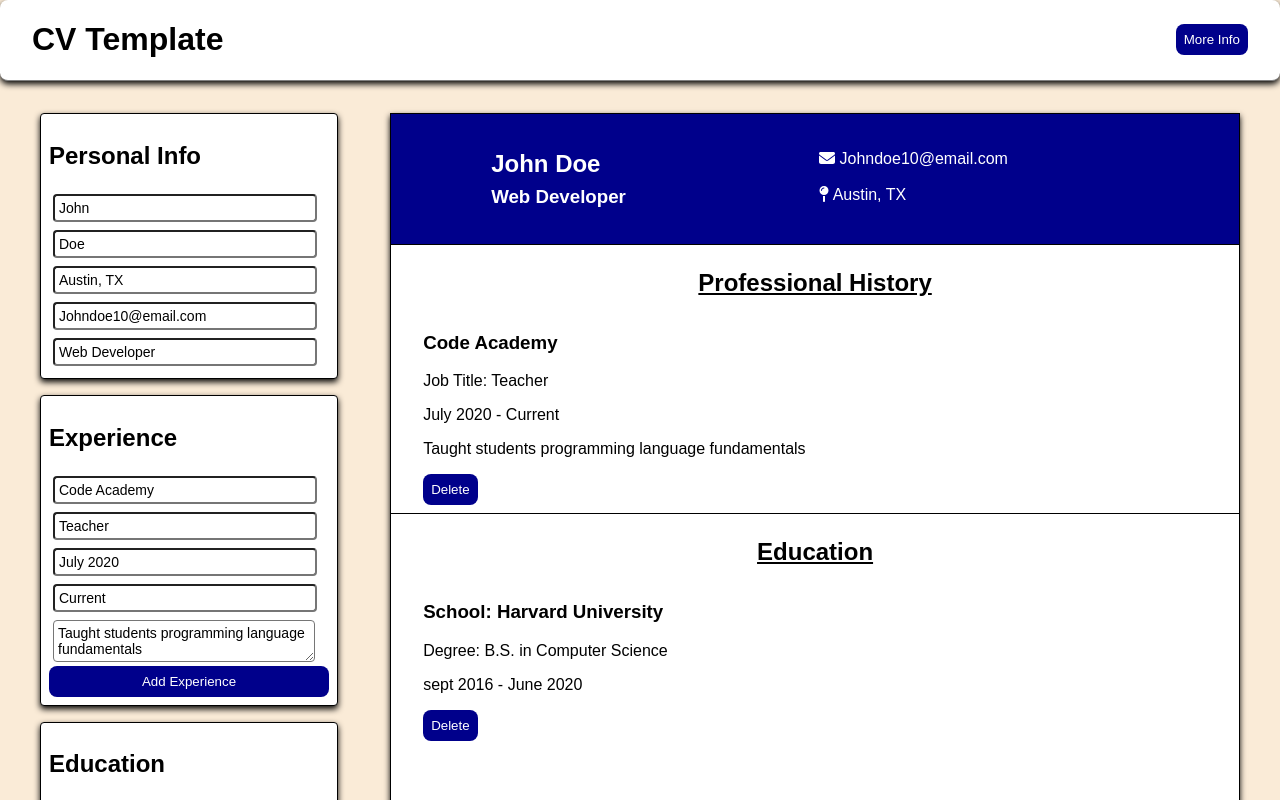
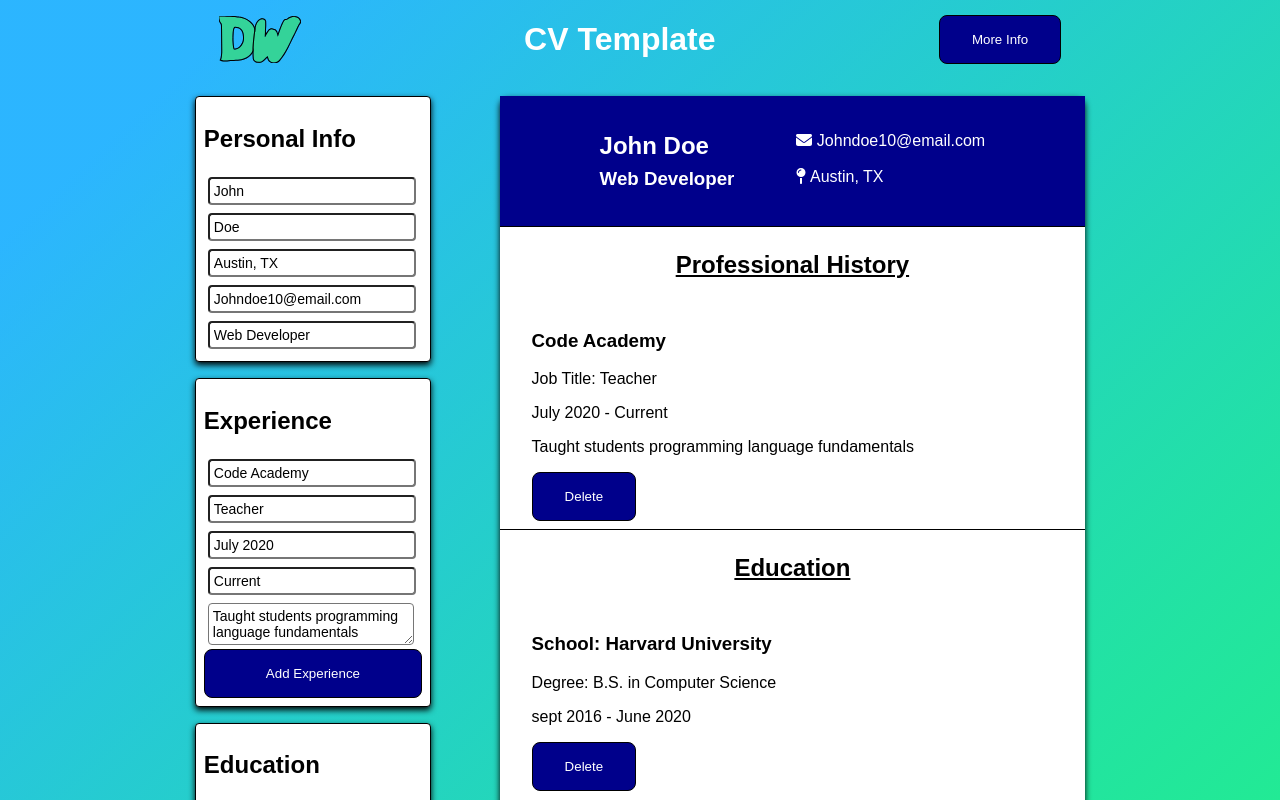
Before and after one commit to Dillonpw/cv-template, a React (Vite) app: page / in a window 1280 px wide. Shown: the top 800 px of the page. Built offline with nearby package versions, Linux system fonts and the light colour scheme.

Commit message:
update styles

```diff
--- a/src/header.jsx
+++ b/src/header.jsx
@@ -1,3 +1,5 @@
+
+
 export default function Header() {
     function handleMoreInfo(e) {
         e.preventDefault();
@@ -8,6 +10,7 @@ export default function Header() {
     }
     return (
         <div className="header">
+            <img src="src/assets/logo.svg" alt="Logo"/>
             <h1>CV Template</h1>
             <button onClick={handleMoreInfo}>More Info</button>
         </div>
--- a/src/index.css
+++ b/src/index.css
@@ -3,49 +3,64 @@
     font-size: 16px;
 }
 
+html,
 body {
+    display: flex;
+    justify-content: center;
+    align-items: center;
+    min-height: 100vh;
+    width: 100vw;
+    margin: 0;
     padding: 0;
-    margin: 0;
     box-sizing: border-box;
-    background-color: antiquewhite;
+    background: linear-gradient(
+        to bottom right,
+        rgba(23, 174, 255, 0.699) 10%,
+        rgb(35, 243, 132)
+    );
+    overflow-x: hidden;
+    overscroll-behavior: none;
 }
 
 .header {
     display: flex;
     justify-content: space-between;
     align-items: center;
-    border-bottom: 1px solid gray;
     padding: 0 2rem;
     margin-bottom: 1rem;
-    box-shadow: 0px 3px 6px 0px;
-    background-color: white;
+    color: white;
     border-radius: 0.5rem;
 }
 
 .cvTemplate {
     display: grid;
-    grid-template-columns: 1fr, 2fr;
-    grid-template-rows: 1fr;
-    margin: 2rem;
+    grid-template-columns: 1fr 2fr;
+    grid-template-rows: auto;
+    justify-content: center;
+    align-items: center;
+    gap: 2rem;
+    margin: 0 auto;
 }
 
 .formSection {
-    grid-area: 1/1/2/2;
+    grid-area: 1/1/3/2;
     margin-left: 0.5rem;
 }
 
 .templateSection {
-    border: 1px solid black;
     grid-area: 1/2/2/4;
     margin-right: 0.5rem;
     background-color: white;
     box-shadow: 0px 3px 6px 0px;
+    max-width: fit-content;
+    height: 900px;
+    border-radius: 0.5rem;
 }
 
 .templateSection > h2 {
     text-align: center;
     margin: 0.5rem;
-    padding-top: 1rem;
+    padding: 1rem;
 }
 
 .infoFormBox,
@@ -79,11 +94,11 @@ body {
 }
 
 button {
-    padding: 0.5rem;
+    padding: 1rem 2rem;
     color: white;
     background-color: darkblue;
     border-radius: 0.5rem;
-    border: none;
+    border: 1px solid black;
     cursor: pointer;
 }
 
@@ -93,13 +108,16 @@ button:hover {
 }
 
 @media screen and (max-width: 768px) {
-
     button {
         padding: 1rem;
         border-radius: 1rem;
     }
     .cvTemplate {
         margin: 0;
+        display: flex;
+        flex-direction: column;
+        margin: 0;
+        padding: 0;
     }
     .header {
         margin: 0;
@@ -122,7 +140,7 @@ button:hover {
         grid-area: 2/1/3/3;
         margin: 0;
         padding: 0;
-        max-width: fill;
+        align-items: center;
     }
 
     button {
```
Also changed, not shown: src/assets/Logo.svg.
